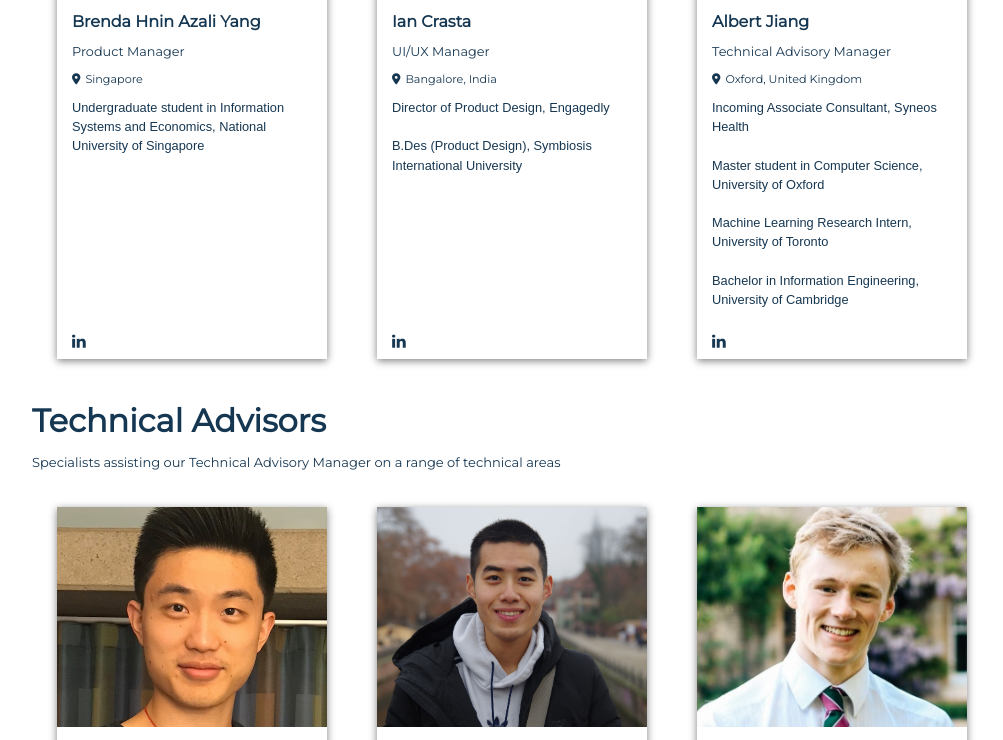
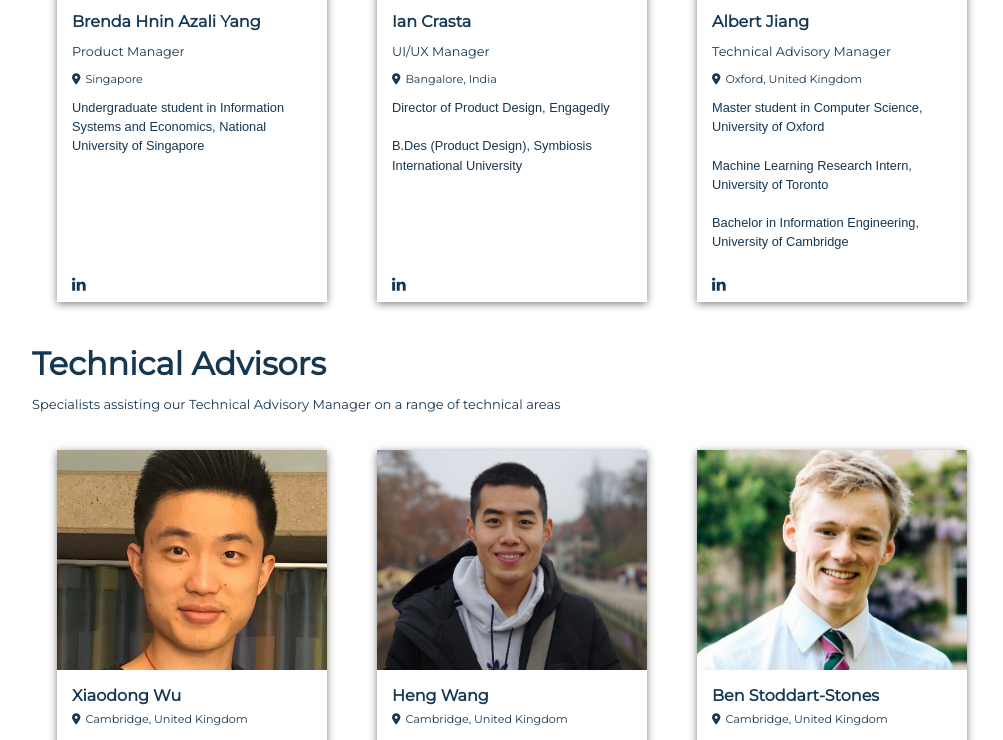
Before and after one commit to BfE-Technology/BfE-Technology.github.io, a Jekyll site: the page built from team.md, in a window 1280 px wide and 900 px high, scrolled down 2378 px, cut to the strip 160-900 px from the top of the window. Shown: the whole strip, without its empty margins (128-1131 px from the left). Built offline with Jekyll 4.4.1, drawn with Linux system fonts in a browser that asks for light colours; nearby versions of some CDN libraries.

Commit message:
Update team.md

```diff
--- a/team.md
+++ b/team.md
@@ -228,9 +228,6 @@ layout: subpage
        <div class="team-title">Technical Advisory Manager</div>
        <div class="team-location"><i class="fas fa-map-marker-alt"></i>Oxford, United Kingdom</div>
        <div class="team-desc">
-         Incoming Associate Consultant, Syneos Health
-         <br>
-         <br>
          Master student in Computer Science, University of Oxford
          <br>
          <br>
```
